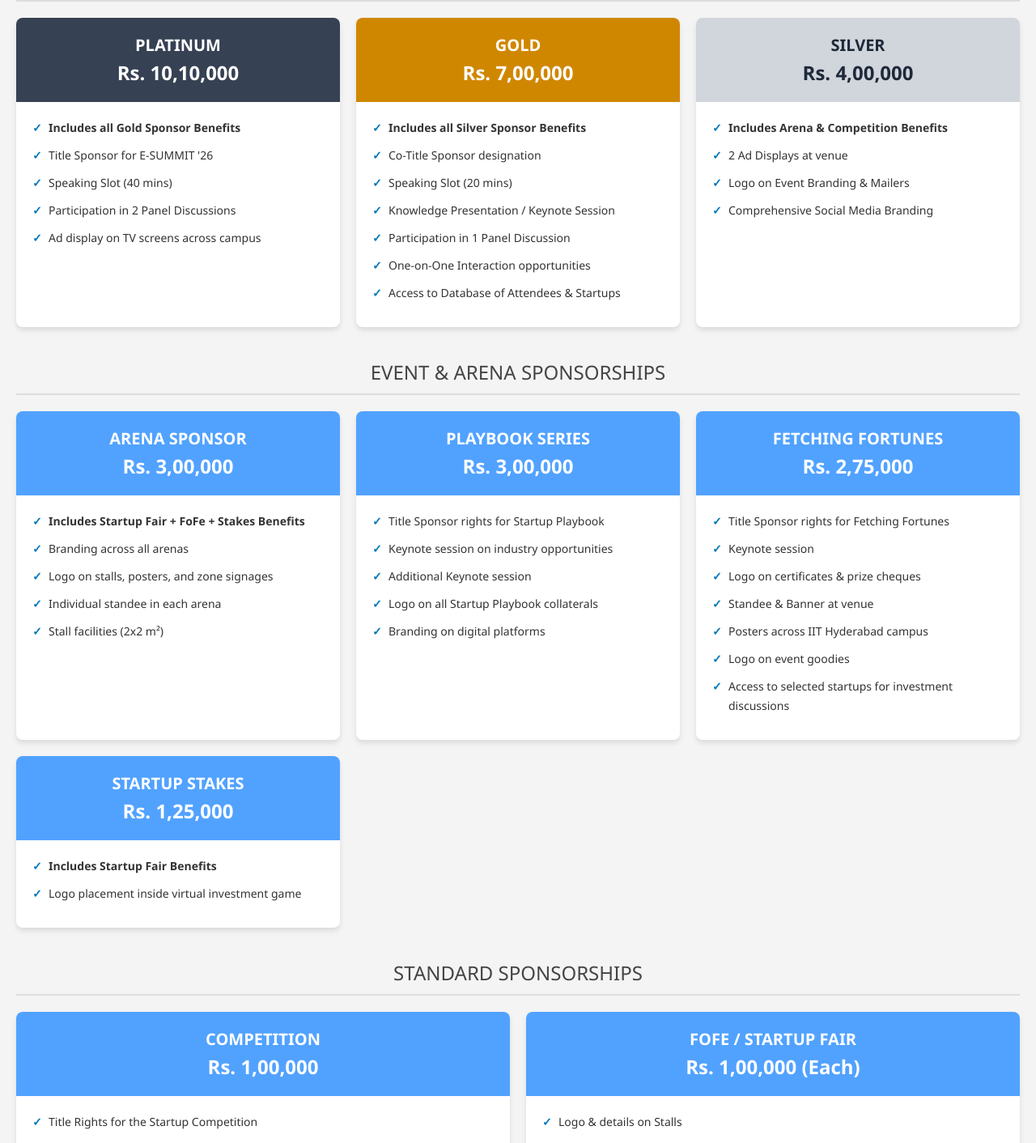
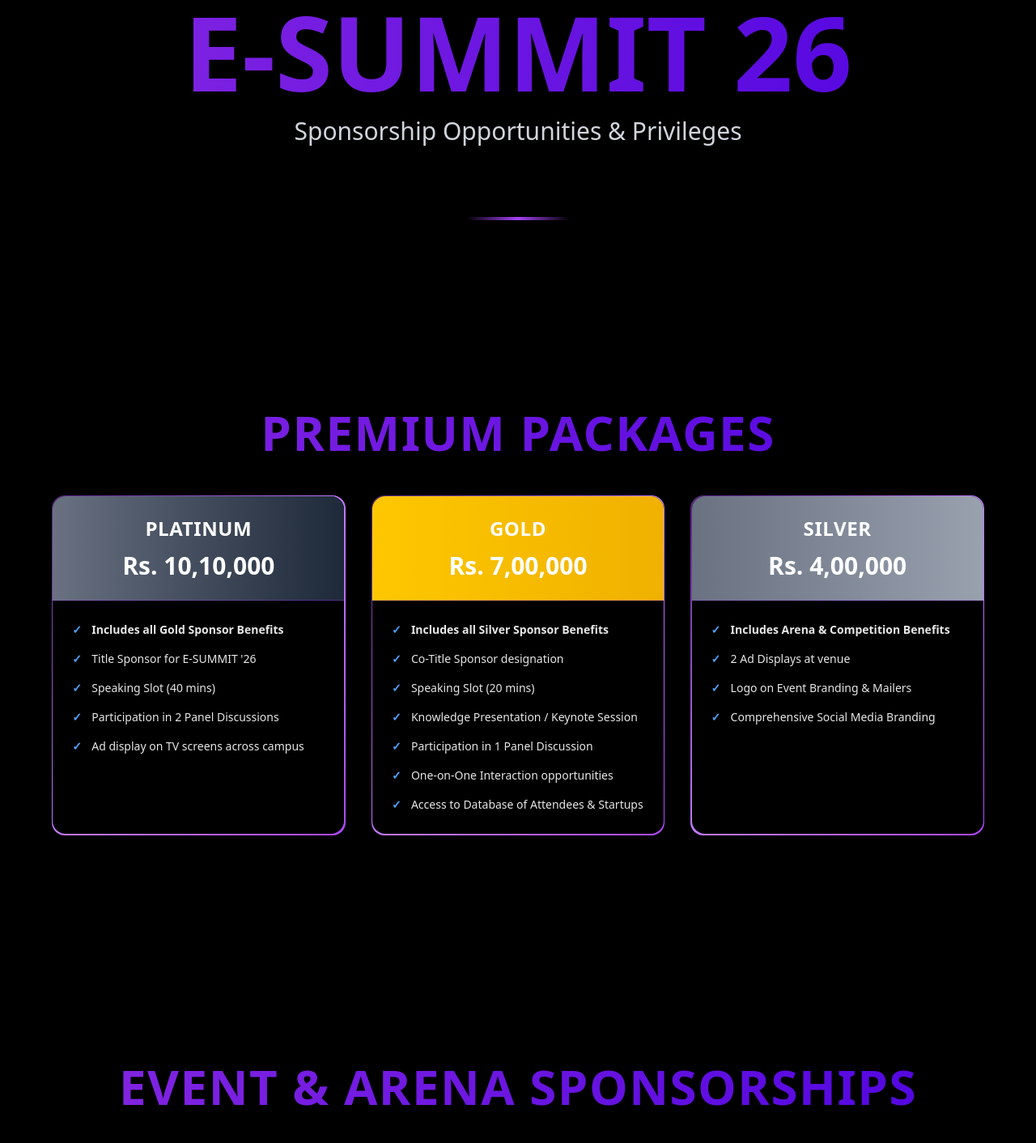
Before and after one commit to E-Cell-IITH/website-2025-26, a Next.js app: page /esummit in a window 1280 px wide. Shown: the part 300-1712 px from the top of the page at 81% size. Built offline with nearby package versions, Linux system fonts and the light colour scheme.

Commit message:
styling changed for esummitcomponent

```diff
--- a/src/components/esummit/Esummit_component.js
+++ b/src/components/esummit/Esummit_component.js
@@ -1,29 +1,70 @@
+"use client";
 
-const SponsorshipCard = ({ tier, price, benefits, colorClass, textColor = "text-white" }) => (
-  <div className="bg-white rounded-lg overflow-hidden flex flex-col transition-transform duration-200 hover:-translate-y-1" style={{ boxShadow: '0 4px 6px rgba(0,0,0,0.1)' }}>
-    <div className={`${colorClass} ${textColor} p-5 text-center`}>
-      <div className="text-xl font-bold uppercase">{tier}</div>
-      <div className="text-2xl font-bold mt-1">{price}</div>
+import { useEffect, useState } from 'react';
+
+const SponsorshipCard = ({ tier, price, benefits, colorClass, textColor = "text-white", isVisible }) => (
+  <div
+    className={`flex flex-col h-full p-[1.25px] bg-gradient-to-br from-purple-500/50 via-purple-400 to-purple-500 rounded-2xl transition-all  transform hover:scale-[1.03] hover:shadow-purple-400/40 hover:shadow-lg group ${
+      isVisible ? 'translate-y-0 opacity-100' : 'translate-y-10 opacity-0'
+    }`}
+    style={{
+      transitionDuration: isVisible ? '1500ms' : '1000ms'
+    }}
+  >
+    <div
+      className="flex flex-col flex-1 bg-black rounded-2xl overflow-hidden transition-all duration-200"
+      style={{
+        transitionDuration: '200ms'
+      }}
+    >
+      <div className={`${colorClass} ${textColor} p-6 text-center border-b border-purple-500/30`}>
+        <div className="text-2xl font-bold uppercase tracking-wide">{tier}</div>
+        <div className="text-3xl font-bold mt-3">{price}</div>
       </div>
-    <div className="p-5 flex-grow">
-      <ul className="list-none p-0 m-0">
+      <div className="p-6 flex-grow flex flex-col justify-between">
+        <ul className="list-none p-0 m-0 space-y-3">
           {benefits.map((benefit, idx) => (
-          <li key={idx} className="mb-2.5 pl-5 relative text-sm leading-6">
-            <span className="absolute left-0 font-bold" style={{ color: '#0077b6' }}>✓</span>
+            <li key={idx} className="pl-6 relative text-sm leading-6 text-white/90">
+              <span className="absolute left-0 font-bold text-blue-400">✓</span>
               <span dangerouslySetInnerHTML={{ __html: benefit }} />
             </li>
           ))}
         </ul>
       </div>
     </div>
+  </div>
 );
 
 const Esummit = () => {
+  const [isVisible, setIsVisible] = useState({});
+
+  useEffect(() => {
+    const elements = document.querySelectorAll('[data-animate-card]');
+    const observer = new IntersectionObserver(
+      (entries) => {
+        entries.forEach((entry) => {
+          if (entry.isIntersecting) {
+            const id = entry.target.id;
+            setIsVisible((prev) => ({ ...prev, [id]: true }));
+            observer.unobserve(entry.target);
+          }
+        });
+      },
+      { threshold: 0.1 }
+    );
+
+    elements.forEach((el) => {
+      observer.observe(el);
+    });
+
+    return () => observer.disconnect();
+  }, []);
+
   const premiumPackages = [
     {
       tier: "Platinum",
       price: "Rs. 10,10,000",
-      colorClass: "bg-gray-700",
+      colorClass: "bg-gradient-to-r from-gray-500 to-gray-800",
       benefits: [
         "<strong>Includes all Gold Sponsor Benefits</strong>",
         "Title Sponsor for E-SUMMIT '26",
@@ -35,7 +76,7 @@
     {
       tier: "Gold",
       price: "Rs. 7,00,000",
-      colorClass: "bg-yellow-600",
+      colorClass: "bg-gradient-to-r from-yellow-400 to-yellow-500",
       benefits: [
         "<strong>Includes all Silver Sponsor Benefits</strong>",
         "Co-Title Sponsor designation",
@@ -49,8 +90,8 @@
     {
       tier: "Silver",
       price: "Rs. 4,00,000",
-      colorClass: "bg-gray-300",
-      textColor: "text-gray-800",
+      colorClass: "bg-gradient-to-r from-gray-500 to-gray-400",
+      textColor: "text-white",
       benefits: [
         "<strong>Includes Arena & Competition Benefits</strong>",
         "2 Ad Displays at venue",
@@ -64,6 +105,7 @@
     {
       tier: "Arena Sponsor",
       price: "Rs. 3,00,000",
+      colorClass: "bg-gradient-to-r from-blue-400 to-blue-500",
       benefits: [
         "<strong>Includes Startup Fair + FoFe + Stakes Benefits</strong>",
         "Branding across all arenas",
@@ -75,6 +117,7 @@
     {
       tier: "Playbook Series",
       price: "Rs. 3,00,000",
+      colorClass: "bg-gradient-to-r from-blue-400 to-blue-500",
       benefits: [
         "Title Sponsor rights for Startup Playbook",
         "Keynote session on industry opportunities",
@@ -86,6 +129,7 @@
     {
       tier: "Fetching Fortunes",
       price: "Rs. 2,75,000",
+      colorClass: "bg-gradient-to-r from-blue-400 to-blue-500",
       benefits: [
         "Title Sponsor rights for Fetching Fortunes",
         "Keynote session",
@@ -99,6 +143,7 @@
     {
       tier: "Startup Stakes",
       price: "Rs. 1,25,000",
+      colorClass: "bg-gradient-to-r from-blue-400 to-blue-500",
       benefits: [
         "<strong>Includes Startup Fair Benefits</strong>",
         "Logo placement inside virtual investment game"
@@ -110,6 +155,7 @@
     {
       tier: "Competition",
       price: "Rs. 1,00,000",
+      colorClass: "bg-gradient-to-r from-blue-400 to-blue-500",
       benefits: [
         "Title Rights for the Startup Competition",
         "Jury panel seat for representative",
@@ -120,6 +166,7 @@
     {
       tier: "FoFe / Startup Fair",
       price: "Rs. 1,00,000 (Each)",
+      colorClass: "bg-gradient-to-r from-blue-400 to-blue-500",
       benefits: [
         "Logo & details on Stalls",
         "Posters on Stalls",
@@ -130,62 +177,68 @@
     }
   ];
 
+  const renderCards = (cards, startIndex) => {
+    return cards.map((pkg, idx) => (
+      <div
+        key={idx}
+        id={`card-${startIndex + idx}`}
+        data-animate-card
+        className="h-full"
+      >
+        <SponsorshipCard
+          {...pkg}
+          isVisible={isVisible[`card-${startIndex + idx}`]}
+        />
+      </div>
+    ));
+  };
+
   return (
-    <div style={{ fontFamily: "'Segoe UI', sans-serif", backgroundColor: '#f4f4f4', color: '#333' }}>
+    <div className="bg-black text-white min-h-screen">
+
       {/* Header */}
-      <br></br>
-      <br></br>
-      <div style={{ backgroundColor: '#87CEEB', padding: '40px 20px', textAlign: 'center', color: '#000', borderBottom: '4px solid #0077b6' }}>
-        <h1 className="m-0 text-5xl font-bold  uppercase " style={{  letterSpacing: '2px' }}>
-          E-Summit '26
+      <div className="relative py-75 px-6 md:px-8 lg:px-16 ">
+      <div className="text-center mb-12 sm:mb-16">
+        <h1 className="text-5xl sm:text-5xl md:text-6xl lg:text-9xl font-bold uppercase mb-4   animated-gradient-text">
+          E-Summit 26
         </h1>
-        <p className="mt-2.5 mb-0 text-lg font-medium">
-          Sponsorship Opportunities & Privileges
-        </p>
+        <p className="text-xl sm:text-3xl text-gray-300 px-4">Sponsorship Opportunities & Privileges</p>
+        <div className="max-w-7xl mx-auto px-6 md:px-8 lg:px-16 py-3"></div>
       </div>
 
+    <div className="h-1 w-32  bg-gradient-to-r from-transparent via-purple-500 to-transparent mx-auto mb-8 animate-pulse"></div>
+      {/* Content */}
         {/* Premium Packages */}
-      <div className="max-w-7xl mx-auto px-5">
-        <h2 className="w-full text-center text-2xl uppercase" style={{ margin: '40px 0 20px', color: '#444', borderBottom: '2px solid #ddd', paddingBottom: '10px' }}>
+        <div className="mb-20 py-50">
+          <h2 className="text-4xl md:text-6xl font-bold uppercase tracking-wide text-blue-400 mb-12 text-center animated-gradient-text">
             Premium Packages
           </h2>
-        <div className="grid gap-5 mb-0" style={{ gridTemplateColumns: 'repeat(auto-fit, minmax(300px, 1fr))' }}>
-          {premiumPackages.map((pkg, idx) => (
-            <SponsorshipCard key={idx} {...pkg} />
-          ))}
+          <div className="grid gap-8 grid-cols-1 md:grid-cols-2 lg:grid-cols-3">
+            {renderCards(premiumPackages, 100)}
+          </div>
         </div>
 
         {/* Event & Arena Sponsorships */}
-        <h2 className="w-full text-center text-2xl uppercase" style={{ margin: '40px 0 20px', color: '#444', borderBottom: '2px solid #ddd', paddingBottom: '10px' }}>
+        <div className="mb-20">
+          <h2 className="text-4xl md:text-6xl font-bold uppercase tracking-wide text-blue-400 mb-12 text-center animated-gradient-text">
             Event & Arena Sponsorships
           </h2>
-        <div className="grid gap-5 mb-0 " style={{ gridTemplateColumns: 'repeat(auto-fit, minmax(300px, 1fr))' }}>
-          {eventSponserships.map((pkg, idx) => (
-            <SponsorshipCard
-              key={idx}
-              {...pkg}
-              colorClass="bg-blue-400"
-            />
-          ))}
+          <div className="grid gap-8 grid-cols-1 md:grid-cols-2 lg:grid-cols-2">
+            {renderCards(eventSponserships, 200)}
+          </div>
         </div>
 
         {/* Standard Sponsorships */}
-        <h2 className="w-full text-center text-2xl uppercase" style={{ margin: '40px 0 20px', color: '#444', borderBottom: '2px solid #ddd', paddingBottom: '10px' }}>
+        <div className="mb-20">
+          <h2 className="text-4xl md:text-6xl font-bold uppercase tracking-wide text-blue-400 mb-12 text-center animated-gradient-text">
             Standard Sponsorships
           </h2>
-        <div className="grid gap-5 mb-10" style={{ gridTemplateColumns: 'repeat(auto-fit, minmax(300px, 1fr))' }}>
-          {standardSponserships.map((pkg, idx) => (
-            <SponsorshipCard
-              key={idx}
-              {...pkg}
-              colorClass="bg-blue-400"
-            />
-          ))}
+          <div className="grid gap-8 grid-cols-1 md:grid-cols-2">
+            {renderCards(standardSponserships, 400)}
           </div>
         </div>
-      <br></br>
       </div>
-
+    </div>
   );
 };
 
```
Lines whose indentation alone changed are shown as unchanged.
